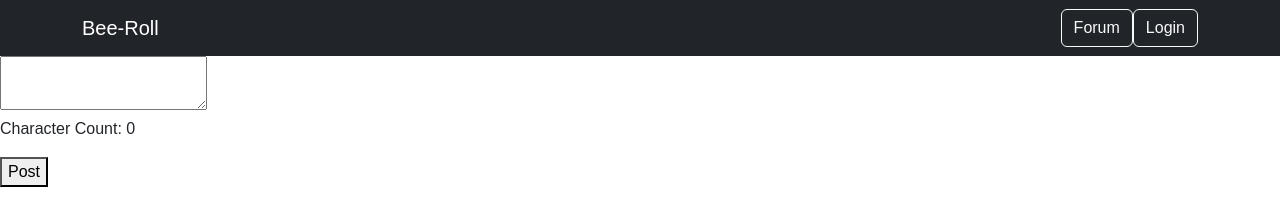
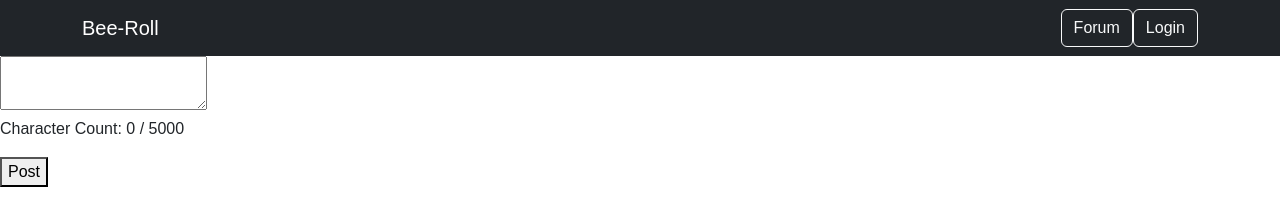
Before and after one commit to deniskilseev/Bee-roll, a React (Create React App) app in the folder frontend/: page /forum/write-post in a window 1280 px wide. Shown: the top 207 px of the page. Built offline with nearby package versions, Linux system fonts and the light colour scheme.

Commit message:
posts fix 2

```diff
--- a/frontend/src/components/WritePost.js
+++ b/frontend/src/components/WritePost.js
@@ -6,10 +6,19 @@ const WritePost = ({ onPost }) => {
 
   const handlePostChange = (e) => {
     const text = e.target.value;
-    setNewPostText(text);
+    // Limit the input to 5000 characters
+    setNewPostText(text.slice(0, 5000));
   };
 
   const handlePostClick = () => {
+    // Check if the character count is within the limit (not exceeding 5000)
+    if (newPostText.length > 5000) {
+      // Alert or handle the case where the character limit is exceeded
+      alert('Character limit exceeded. Please limit your post to 5000 characters.');
+      return;
+    }
+
+    // Proceed with posting if the character count is within the limit
     onPost({ id: Date.now(), content: newPostText }); // Example data, adjust as needed
     setNewPostText('');
   };
@@ -19,7 +28,7 @@ const WritePost = ({ onPost }) => {
   return (
     <div>
       <textarea value={newPostText} onChange={handlePostChange} />
-      <p>Character Count: {characterCount}</p>
+      <p>Character Count: {characterCount} / 5000</p>
       <button onClick={handlePostClick}>Post</button>
     </div>
   );
```
